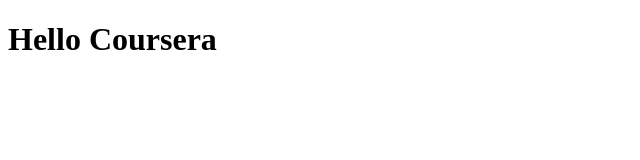
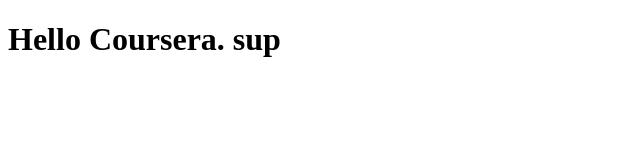
Before and after one commit to jayanthsanthosh/coursera-test, a plain HTML site: page site/index.html in a window 1280 px wide. Shown: the whole page, without its empty margins (0-640 px from the left). Drawn offline with Linux system fonts and the light colour scheme.

Commit message:
Small addition to our page content.

```diff
--- a/site/index.html
+++ b/site/index.html
@@ -6,6 +6,6 @@
 	<title>Hello Coursera</title>
 </head>
 <body>
-<h1>Hello Coursera<h1>
+<h1>Hello Coursera. sup<h1>
 </body>
 </html>
```
